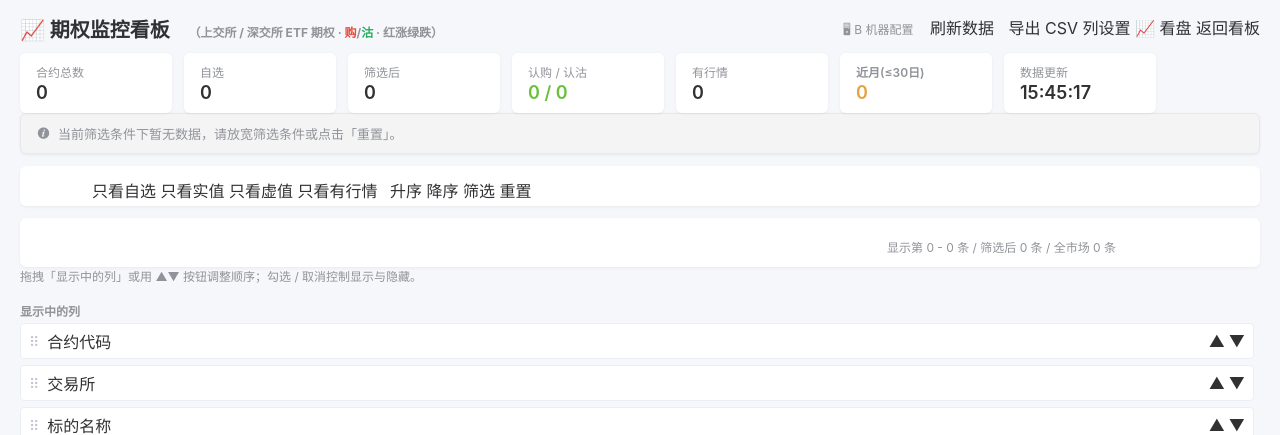
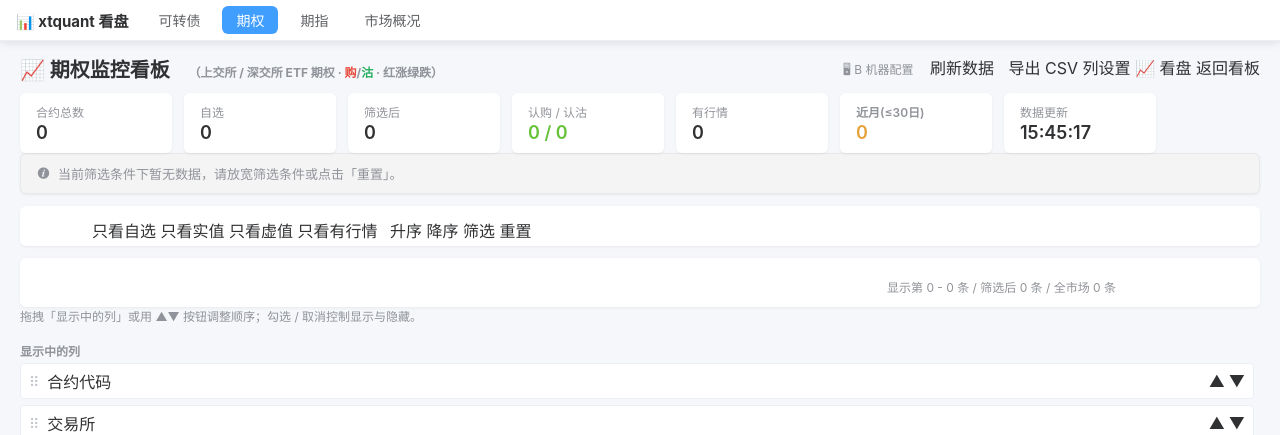
Before and after one commit to zb939393/xtquant, a Flask app: page /option/board in a window 1280 px wide. Shown: the top 435 px of the page. Run offline with Flask 2, Linux system fonts and the light colour scheme; data that the repository does not hold is empty; some libraries are stand-ins or nearby versions.

Commit message:
feat(nav): 全局悬浮导航条 + 首页改为市场概况、可转债路由迁移 /cb/board
- 新增 _navbar.html 公共导航片段，5 个主页面 include：可转债/期权/期指/市场概况，隐藏无空白、激活时内容下移

- 首页 / 改为市场概况(market_overview.html)，新增 /cb/board 可转债主看板路由(原首页迁移)

- /overview 路由从 /futures/overview 上移至顶层，index/option/futures 返回按钮改指 /cb/board

- 导航高亮：/cb/* 归可转债、/ 归市场概况

```diff
--- a/api/futures_bp.py
+++ b/api/futures_bp.py
@@ -141,12 +141,6 @@ def futures_snapshot():
 def futures_popup():
     """期指综合看盘·独立弹窗页面（4 分时 + 12 K线），供 PyWebView 独立窗口加载。"""
     return render_template("futures_popup.html")
-
-
-@futures_bp.route("/overview")
-def futures_overview():
-    """A 股市场概况网页版（浏览器直接访问）。"""
-    return render_template("market_overview.html")
 
 
 @futures_bp.route("/popup/launch", methods=["POST"])
--- a/app.py
+++ b/app.py
@@ -36,6 +36,11 @@ def create_app():
     app.register_blueprint(option_bp, url_prefix="/option")
     app.register_blueprint(futures_bp, url_prefix="/futures")
 
+    # ---- 顶层路由：A 股市场概况网页版 ----
+    @app.route("/overview")
+    def overview():
+        return render_template("market_overview.html")
+
     # 预热顶层缓存，避免首屏阻塞。
     #  /cb/full：后台线程预热，不阻塞启动；
     #  /option/full：后台线程预热，并启动期有限等待（最多 30s）让首份全量数据就绪，
@@ -55,7 +60,8 @@ def create_app():
 
     @app.route("/")
     def index():
-        return render_template("index.html")
+        # 首页：A 股市场概况（市场概况作为默认首页）
+        return render_template("market_overview.html")
 
     @app.route("/health")
     def health():
@@ -75,7 +81,7 @@ def create_app():
             "service": "xtquant-flask",
             "time": datetime.now().strftime("%Y-%m-%d %H:%M:%S"),
             "endpoints": [
-                "GET  /",
+                "GET  /                    (市场概况首页)",
                 "GET  /health",
                 "GET  /api",
                 "GET  /market/quote/<code>",
@@ -85,6 +91,9 @@ def create_app():
                 "GET  /trade/orders",
                 "POST /trade/order",
                 "POST /trade/cancel",
+                "GET  /cb/board             (可转债主看板)",
+                "GET  /cb/watchlist",
+                "GET  /cb/watchlist/board",
                 "GET  /cb/panorama",
                 "GET  /cb/top_dual_low",
                 "GET  /cb/full",
@@ -102,7 +111,7 @@ def create_app():
                 "POST /futures/popup/launch",
                 "GET  /futures/popup/industry",
                 "GET  /futures/popup/overview",
-                "GET  /futures/overview   (市场概况网页版)",
+                "GET  /overview   (市场概况网页版)",
                 "GET  /futures/popup/integrated          (综合市场概况·独立弹窗页面)",
                 "POST /futures/popup/integrated/launch    (综合弹窗 PyWebView 启动)",
             ],
@@ -112,6 +121,11 @@ def create_app():
     def handle_err(e):
         logging.exception("unhandled: %s", e)
         return jsonify({"ok": False, "error": type(e).__name__ + ": " + str(e)}), 500
+
+    @app.route("/cb/board")
+    def cb_board():
+        # 可转债主看板（原首页 / 迁移至此）
+        return render_template("index.html")
 
     @app.route("/cb/watchlist")
     def cb_watchlist():
--- /dev/null
+++ b/templates/_navbar.html
@@ -0,0 +1,39 @@
+<style>
+  /* 顶部悬浮导航条（全局 _navbar.html）：默认隐藏，鼠标移到顶部激活；
+     隐藏时不占空间，激活时页面容器下移让出工具栏高度，内容不被遮挡 */
+  .nav-hover { position:fixed; top:0; left:0; right:0; height:40px; z-index:3000; }
+  .navbar { position:fixed; top:0; left:0; right:0; z-index:3001; display:flex; align-items:center; gap:8px; flex-wrap:wrap; padding:6px 16px; background:#fff; border-bottom:1px solid #ebeef5; box-shadow:0 2px 8px rgba(0,0,0,.1); opacity:0; pointer-events:none; transition:opacity .18s ease; }
+  .nav-hover:hover + .navbar, .navbar:hover { opacity:1; pointer-events:auto; }
+  .nav-title { font-size:15px; font-weight:700; color:#303133; margin-right:8px; }
+  .nav-link { font-size:14px; color:#606266; text-decoration:none; padding:4px 14px; border-radius:6px; transition:background .15s,color .15s; }
+  .nav-link:hover { background:#ecf5ff; color:#409eff; }
+  .nav-link.active { background:#409eff; color:#fff; }
+  /* 激活时容器下移 40px（#app 无顶部留白；.page 已有 20px 顶部留白，故下移 60px） */
+  #app, .wrap { transition:margin-top .18s ease; }
+  .nav-hover:hover ~ #app, .navbar:hover ~ #app,
+  .nav-hover:hover ~ .wrap, .navbar:hover ~ .wrap { margin-top:40px; }
+  .page { transition:margin-top .18s ease; }
+  .nav-hover:hover ~ .page, .navbar:hover ~ .page { margin-top:60px; }
+</style>
+<div class="nav-hover"></div>
+<div class="navbar">
+  <span class="nav-title">📊 xtquant 看盘</span>
+  <a class="nav-link" data-path="/cb/" href="/cb/board">可转债</a>
+  <a class="nav-link" data-path="/option/board" href="/option/board">期权</a>
+  <a class="nav-link" data-path="/futures/board" href="/futures/board">期指</a>
+  <a class="nav-link" data-path="/overview" href="/overview">市场概况</a>
+</div>
+<script>
+/* 导航条：根据当前路径高亮对应模块 */
+(function(){
+  var path = location.pathname;
+  document.querySelectorAll('.nav-link').forEach(function(a){
+    var dp = a.getAttribute('data-path') || '';
+    var match;
+    if(dp === '/cb/') match = path.indexOf('/cb/') === 0;
+    else if(dp === '/overview') match = (path === '/' || path.indexOf('/overview') === 0);
+    else match = path.indexOf(dp) === 0;
+    if(match) a.classList.add('active');
+  });
+})();
+</script>
--- a/templates/futures.html
+++ b/templates/futures.html
@@ -91,6 +91,7 @@
 </style>
 </head>
 <body>
+{% include '_navbar.html' %}
 <div id="app">
   <div class="topbar">
     <h2>📈 股指期货监控看板 <span class="legend">（中金所 CFFEX · 当月连续 · <b class="up">红涨</b>/<b class="down">绿跌</b>）</span></h2>
@@ -1178,7 +1179,7 @@ new Vue({
         try { this.$message.error('启动失败：' + e.message); } catch (e2) {}
       }
     },
-    goBack() { window.location.href = '/'; },
+    goBack() { window.location.href = '/cb/board'; },
     updownCls(v) {
       const n = num(v);
       if (isNaN(n)) return '';
--- a/templates/index.html
+++ b/templates/index.html
@@ -37,6 +37,7 @@
 </style>
 </head>
 <body>
+{% include '_navbar.html' %}
 <div id="app">
   <div class="topbar">
     <h2>📊 可转债全指标看板</h2>
@@ -1812,7 +1813,7 @@ new Vue({
       if(this.watchOnly){
         this.watchOnly = false;
         document.title = '可转债全指标看板';
-        if(location.pathname.indexOf('/cb/watchlist') >= 0) location.href = '/';
+        if(location.pathname.indexOf('/cb/watchlist') >= 0) location.href = '/cb/board';
       } else {
         this.watchOnly = true;
         document.title = '⭐ 自选股看板';
@@ -1823,7 +1824,7 @@ new Vue({
       if(this.boardMode){
         this.boardMode = false;
         document.title = '可转债全指标看板';
-        if(location.pathname.indexOf('/cb/watchlist/board') >= 0) location.href = '/';
+        if(location.pathname.indexOf('/cb/watchlist/board') >= 0) location.href = '/cb/board';
       } else {
         this.boardMode = true;
         document.title = '📈 自选股看盘';
--- a/templates/market_overview.html
+++ b/templates/market_overview.html
@@ -9,7 +9,7 @@
 <style>
   * { margin:0; padding:0; box-sizing:border-box; }
   body { font-family:"Microsoft YaHei",-apple-system,BlinkMacSystemFont,"Segoe UI",Roboto,sans-serif; background:#f5f7fa; color:#303133; }
-  .page { max-width:1200px; margin:0 auto; padding:20px 16px 40px; }
+  .page { max-width:1200px; margin:20px auto 40px; padding:0 16px; }
   .header { display:flex; align-items:center; justify-content:space-between; margin-bottom:16px; flex-wrap:wrap; gap:10px; }
   .title { font-size:20px; font-weight:700; }
   .title .sub { font-size:13px; font-weight:400; color:#909399; margin-left:8px; }
@@ -50,6 +50,7 @@
 </style>
 </head>
 <body>
+{% include '_navbar.html' %}
 <div class="loading" :class="{on:loading}"></div>
 <div class="page">
   <div class="header">
--- a/templates/option.html
+++ b/templates/option.html
@@ -47,6 +47,7 @@
 </style>
 </head>
 <body>
+{% include '_navbar.html' %}
 <div id="app">
   <div class="topbar">
     <h2>📈 期权监控看板 <span class="legend">（上交所 / 深交所 ETF 期权 · <b class="c">购</b>/<b class="p">沽</b> · 红涨绿跌）</span></h2>
@@ -1170,7 +1171,7 @@ new Vue({
       const qs = this.buildParams(false) + '&format=csv';
       window.open('/option/full?' + qs, '_blank');
     },
-    goBack() { window.location.href = '/'; },
+    goBack() { window.location.href = '/cb/board'; },
     updownCls(v) {
       const n = num(v);
       if (isNaN(n)) return '';
--- a/templates/popup_setup.html
+++ b/templates/popup_setup.html
@@ -58,6 +58,7 @@
 </style>
 </head>
 <body>
+{% include '_navbar.html' %}
 <div class="wrap">
 
   <a class="back" href="/">← 返回首页</a>
```
